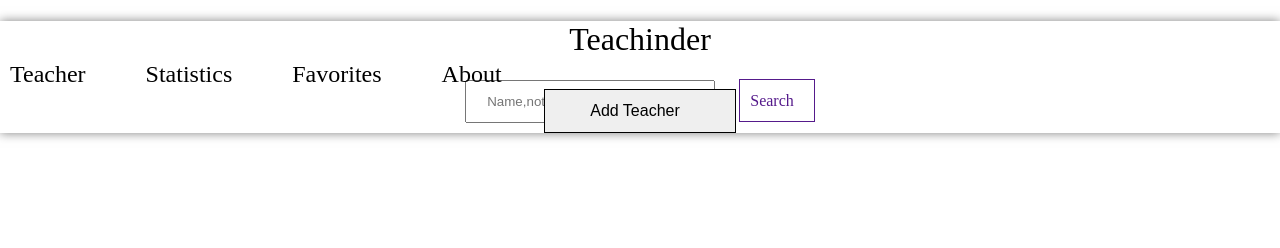
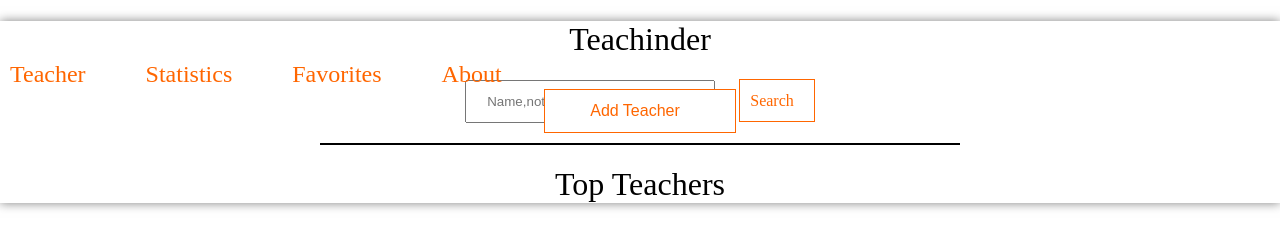
Before and after one commit to Spirit-Hat/Weblabs, a website built with webpack: page src/Lab2/Main.html in a window 1280 px wide. Built offline with nearby package versions, Linux system fonts and the light colour scheme.

Commit message:
Lab2-ver0.3-popup fix0.01

```diff
--- a/src/Lab2/Main.html
+++ b/src/Lab2/Main.html
@@ -113,7 +113,10 @@
         </div>
     </div>
 </div>
-
+<div class="line"></div>
+<div class="TopTeachers">
+<h1>Top Teachers</h1>
+</div>
 
 </body>
 </html>
--- a/src/Lab2/styles/style.css
+++ b/src/Lab2/styles/style.css
@@ -52,8 +52,11 @@ header {
 
 .search-btn {
     font-size: 16px;
-    border: 1px solid;
     padding: 12px 20px 12px 10px;
+
+    border: 1px solid #ff6600;
+    background-color: white;
+    color: #ff6600;
 }
 
 nav {
@@ -76,7 +79,7 @@ nav ul {
 }
 
 .navigation ul li a {
-    color: black;
+    color: #ff6600;
     font-size: 3vmin;
     margin: 0px 10px;
     transition: 0.5s ease;
@@ -86,9 +89,12 @@ nav ul {
     margin: 0px 20px ;
     width: 15%;
     font-size: 16px;
-    border: 1px solid;
     /*padding: 12px 20px 12px ;*/
     padding: 12px 20px 12px 10px;
+
+    border: 1px solid #ff6600;
+    background-color: white;
+    color: #ff6600;
 }
 
 .TeacherPopup {
@@ -193,3 +199,11 @@ nav ul {
     -ms-transform: scale(1.2);
     transform: scale(1.2);
 }
+.line{
+    display: flex;
+    align-items: center;
+    justify-content: center;
+    border: 1px solid black;
+    margin: 10px auto;
+    width: 50%;
+}
```
